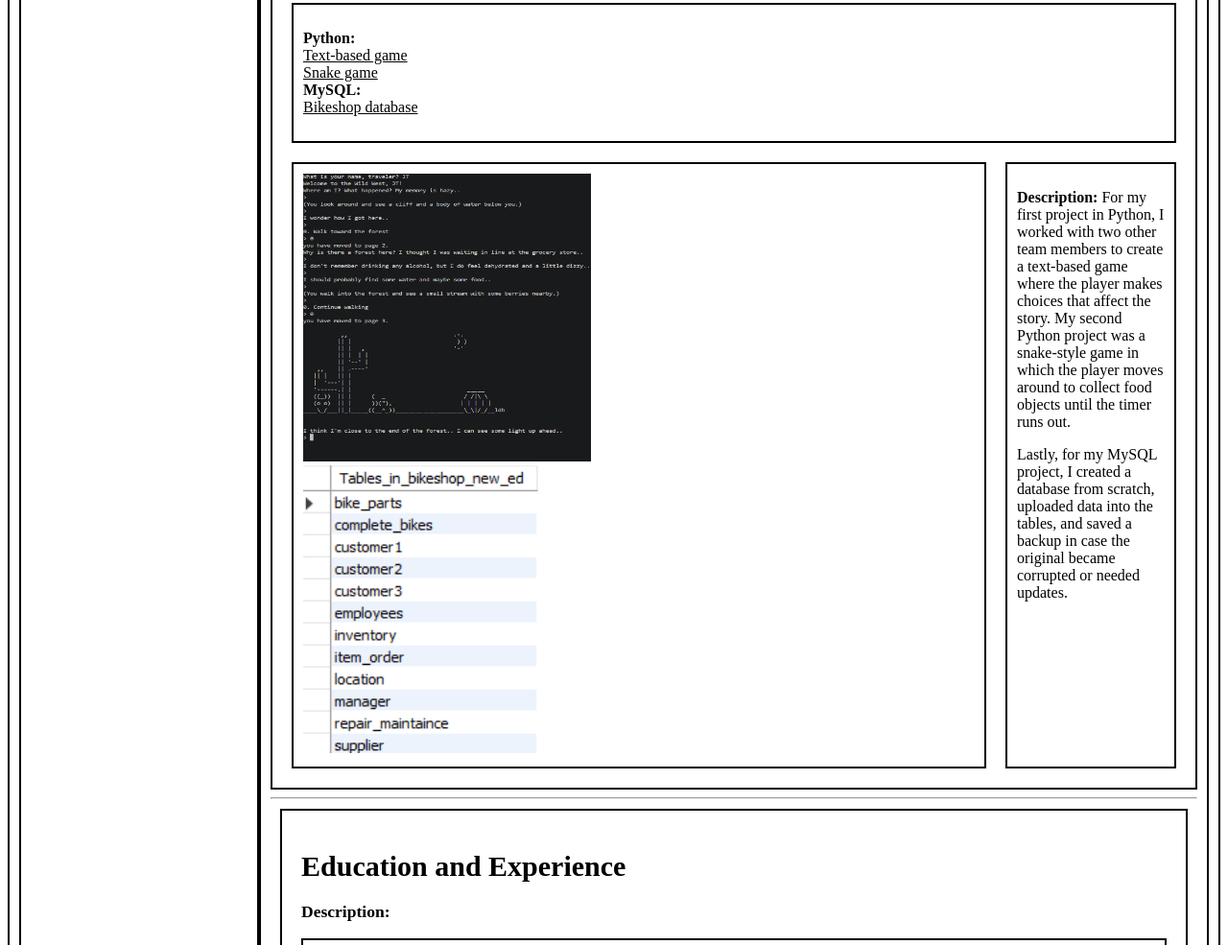
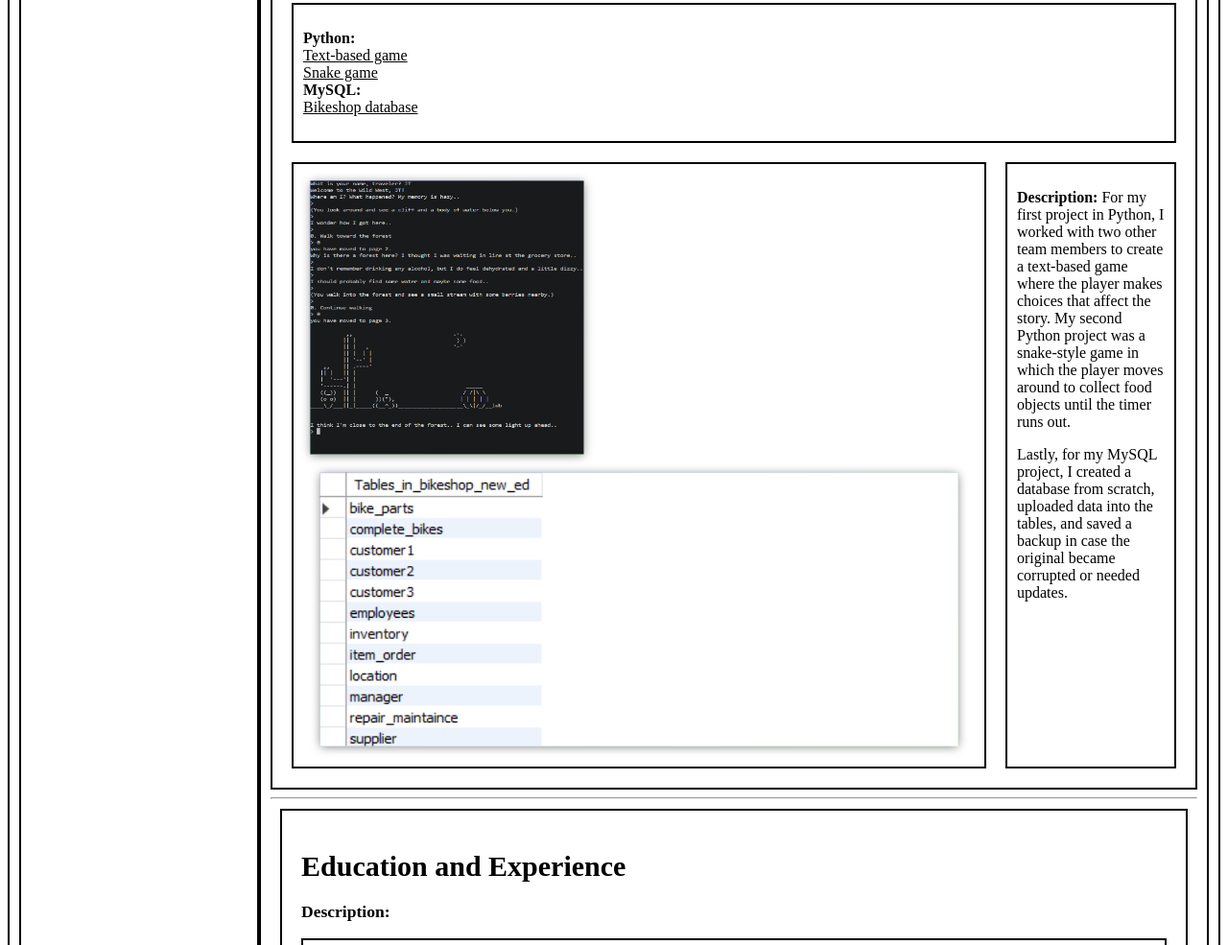
Before and after one commit to ED-programmer/cs212, a plain HTML site: page homework3/index.html in a window 1280 px wide. Shown: the part 1296-2281 px from the top of the page at 96% size. Drawn offline with Linux system fonts and the light colour scheme.

Commit message:
Enhance styles for showcase and button elements
Added new styles for showcase images and button effects.

```diff
--- a/homework3/styles.css
+++ b/homework3/styles.css
@@ -118,3 +118,14 @@
 .button:hover{
     font-style: italic;
 }
+.showcase-images img{
+    box-shadow: 0 4px 10px rgba(0, 0, 0, 0.3);
+    box-shadow: 0 2px 10px rgba(0, 0, 2, 0.5);
+    transform: scale(0.95);
+    background: linear-gradient(150deg, blue, #0f0);
+}
+
+.button{
+    box-shadow: 0 3.5px 10px;
+    opacity: 0.9;
+}
```
